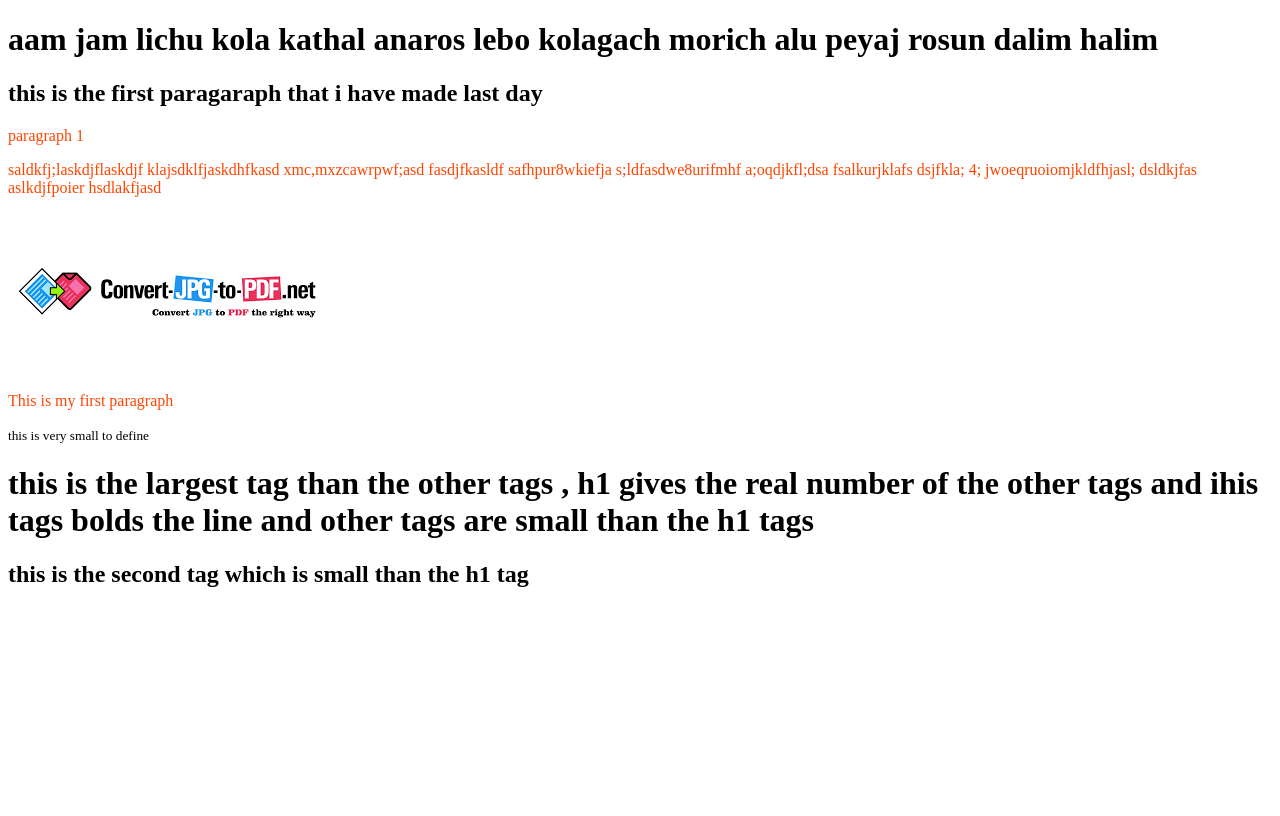
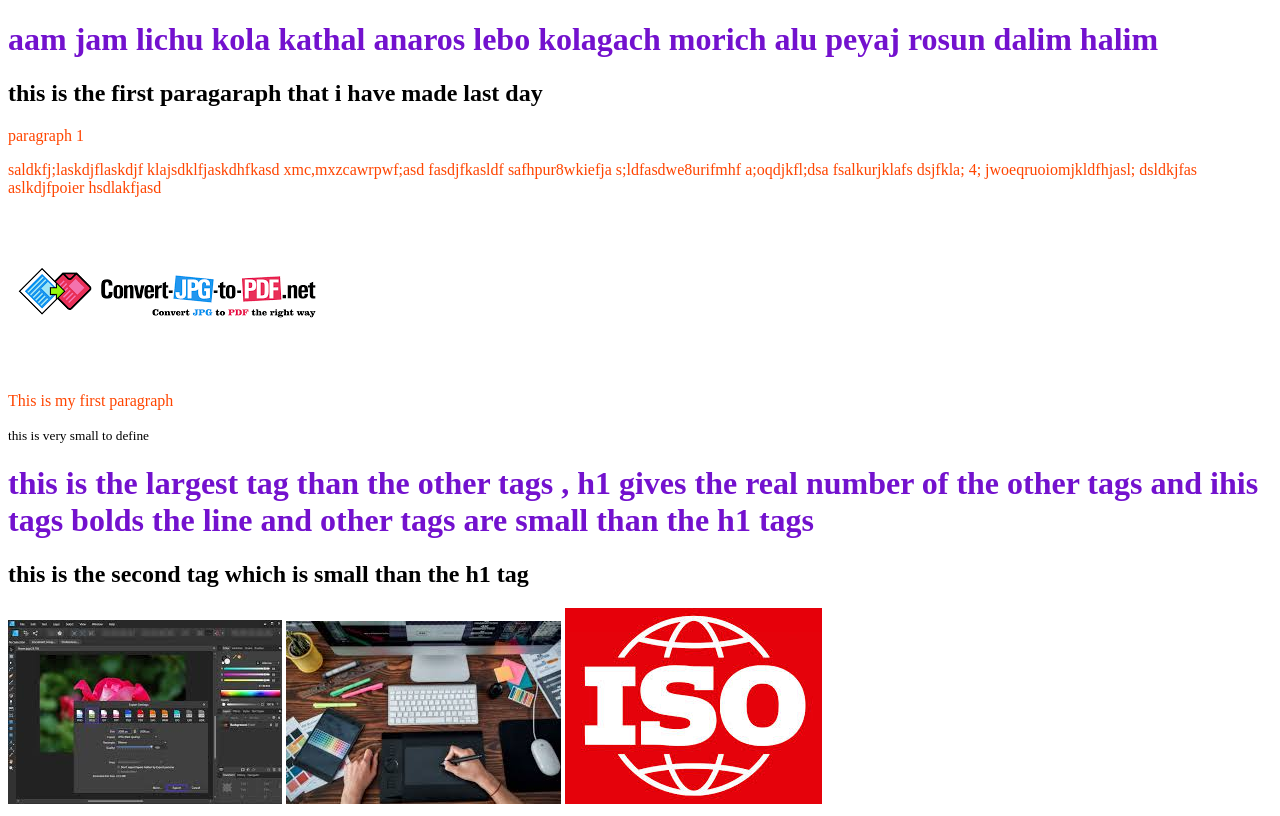
Before and after one commit to ModabbirHossainAkanda/number-five-repo, a plain HTML site: page index.html in a window 1280 px wide. Drawn offline with Linux system fonts and the light colour scheme.

Commit message:
number five

```diff
--- a/index.html
+++ b/index.html
@@ -17,7 +17,9 @@
 <small>this is very small to define</small>
 <h1>this is the largest tag than the other tags , h1 gives the real number of the other tags and ihis tags bolds the line and other tags are small than the h1 tags</h1>
 <h2>this is the second tag which is small than the h1 tag</h2>
-
+<img src="picture1.jpg" alt="">
+<img src="picture2.jpg" alt="">
+<img src="picture3.jpg" alt="">
 
 
 </body>
--- a/style.css
+++ b/style.css
@@ -1,3 +1,6 @@
 p{
     color: orangered;
 }
+h1{
+    color: rgb(115, 17, 206);
+}
```
Also changed, not shown: picture1.jpg (added), picture2.jpg (added), picture3.jpg (added).
